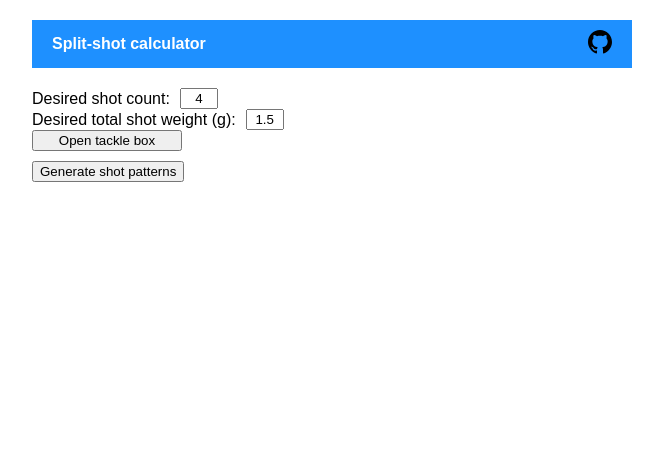
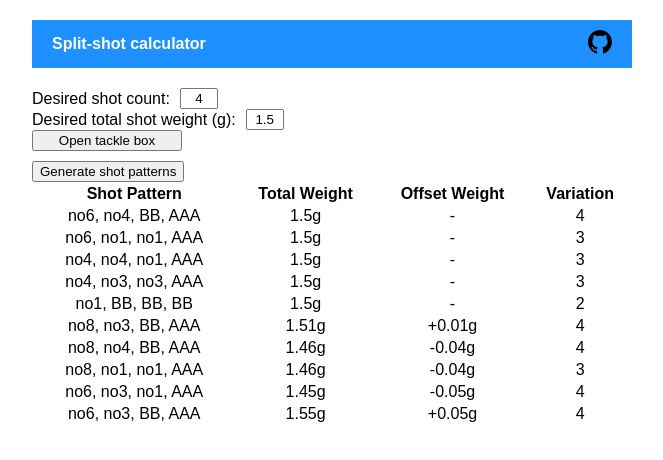
Before and after one commit to wcoots/split-shot-calculator, a React (Create React App) app: page / in a window 1280 px wide. Both pictures are taken after a click on the button "Generate shot patterns". Shown: the top 460 px of the page, without its empty margins (308-971 px from the left). Built offline with nearby package versions, Linux system fonts and the light colour scheme.

Commit message:
added paterns component and table

```diff
--- a/package.json
+++ b/package.json
@@ -20,10 +20,12 @@
         "react": "^18.2.0",
         "react-dom": "^18.2.0",
         "react-scripts": "5.0.1",
+        "react-table": "^7.8.0",
         "typescript": "^4.9.5",
         "web-vitals": "^2.1.4"
     },
     "devDependencies": {
+        "@types/react-table": "^7.7.14",
         "@typescript-eslint/eslint-plugin": "^5.54.0",
         "@typescript-eslint/parser": "^5.54.0",
         "eslint": "^8.42.0",
--- a/src/App.tsx
+++ b/src/App.tsx
@@ -1,13 +1,24 @@
+import { useState } from 'react';
 import './index.css';
 
-import { Header } from './header';
-import { Inputs } from './inputs';
+import Header from './header';
+import Inputs from './inputs';
+import Patterns from './patterns';
+import { ShotPattern } from './types';
 
 function App() {
+    const [shotPatterns, setShotPatterns] = useState<ShotPattern[] | null>(null);
+
+    // Function to handle the response and update the state
+    const handleResponse = (response: ShotPattern[]) => {
+        setShotPatterns(response);
+    };
+
     return (
         <div className="container">
-            {Header()}
-            {Inputs()}
+            <Header />
+            <Inputs returnShotPatterns={handleResponse} />
+            <Patterns shotPatterns={shotPatterns} />
         </div>
     );
 }
--- a/src/header.tsx
+++ b/src/header.tsx
@@ -1,6 +1,6 @@
 import './index.css';
 
-export function Header() {
+function Header() {
     return (
         <div className="header">
             <b>Split-shot calculator</b>
@@ -13,3 +13,5 @@ export function Header() {
         </div>
     );
 }
+
+export default Header;
--- a/src/inputs.tsx
+++ b/src/inputs.tsx
@@ -1,8 +1,9 @@
 import { useState, ChangeEvent } from 'react';
 import './index.css';
 import { shotDictionary, calculateShotPatterns } from './shot';
+import type { ShotPattern } from './types';
 
-export function Inputs() {
+function Inputs({ returnShotPatterns }: { returnShotPatterns: (response: ShotPattern[]) => void }) {
     // DESIRED SHOT COUNT
     const [desiredShotCount, setDesiredShotCount] = useState('4');
 
@@ -67,12 +68,7 @@ export function Inputs() {
         return radioRows;
     }
 
-    // SUBMIT
-    const [response, setResponse] = useState('');
-
     function handleSubmit() {
-        setResponse('');
-
         const availableShotSizes = Object.entries(shotSelection)
             .filter(([, shot]) => shot.defaultSelected)
             .map(([name]) => name);
@@ -83,9 +79,7 @@ export function Inputs() {
             desiredWeightGrams: +desiredWeightGrams
         });
 
-        console.log('done!');
-
-        setResponse(JSON.stringify(functionResponse));
+        returnShotPatterns(functionResponse);
     }
 
     return (
@@ -122,3 +116,5 @@ export function Inputs() {
         </div>
     );
 }
+
+export default Inputs;
--- /dev/null
+++ b/src/patterns.tsx
@@ -0,0 +1,82 @@
+import { useMemo } from 'react';
+import { useTable, Column } from 'react-table';
+import './index.css';
+import type { ShotPattern } from './types';
+
+function Patterns({ shotPatterns }: { shotPatterns: ShotPattern[] | null }) {
+    if (!shotPatterns) {
+        return <div />;
+    }
+
+    const columns: Column<ShotPattern>[] = useMemo(
+        () => [
+            {
+                Header: 'Shot Pattern',
+                accessor: 'shotPattern',
+                Cell: ({ value }: { value: string[] }) => <div>{value.join(', ')}</div>
+            },
+            {
+                Header: 'Total Weight',
+                accessor: 'totalWeightGrams',
+                Cell: ({ value }: { value: number }) => <div>{value}g</div>
+            },
+            {
+                Header: 'Offset Weight',
+                accessor: 'offsetWeightGrams',
+                Cell: ({ value }: { value: number }) => {
+                    if (value > 0) {
+                        return <div>+{value}g</div>;
+                    } else if (value < 0) {
+                        return <div>{value}g</div>;
+                    } else {
+                        return <div>-</div>;
+                    }
+                }
+            },
+            {
+                Header: 'Variation',
+                accessor: 'variation'
+            }
+        ],
+        []
+    );
+
+    const { getTableProps, getTableBodyProps, headerGroups, rows, prepareRow } = useTable({
+        columns,
+        data: shotPatterns
+    });
+
+    return (
+        <table {...getTableProps()} style={{ width: '100%' }}>
+            <thead>
+                {headerGroups.map((headerGroup, index) => (
+                    <tr {...headerGroup.getHeaderGroupProps()} key={index}>
+                        {headerGroup.headers.map((column, index) => (
+                            <th {...column.getHeaderProps()} key={index}>
+                                {column.render('Header')}
+                            </th>
+                        ))}
+                    </tr>
+                ))}
+            </thead>
+
+            <tbody {...getTableBodyProps()}>
+                {rows.map((row, index) => {
+                    prepareRow(row);
+                    return (
+                        <tr {...row.getRowProps()} key={index}>
+                            {row.cells.map((cell, index) => (
+                                <td {...cell.getCellProps()} key={index}>
+                                    {' '}
+                                    {cell.render('Cell')}
+                                </td>
+                            ))}
+                        </tr>
+                    );
+                })}
+            </tbody>
+        </table>
+    );
+}
+
+export default Patterns;
--- a/src/shot.ts
+++ b/src/shot.ts
@@ -1,4 +1,4 @@
-import type { ShotSpecifications, ShotDictionary } from './types';
+import type { ShotSpecifications, ShotDictionary, ShotPattern } from './types';
 
 export const shotDictionary: ShotDictionary = {
     '3SSG': { name: '3SSG', weightGrams: 4.8, defaultSelected: false },
@@ -23,7 +23,9 @@ export const shotDictionary: ShotDictionary = {
 };
 
 function calculateTotalShotWeight(shotPattern: ShotSpecifications[]) {
-    return shotPattern.reduce((totalWeight, shot) => (totalWeight += shot.weightGrams), 0);
+    return +shotPattern
+        .reduce((totalWeight, shot) => (totalWeight += shot.weightGrams), 0)
+        .toFixed(2);
 }
 
 export function calculateShotPatterns({
@@ -61,17 +63,12 @@ export function calculateShotPatterns({
         throw new Error('Total shot weight must be greater than zero.');
     }
 
-    const shotPatterns: {
-        shotPattern: string[];
-        totalWeightGrams: number;
-        offsetWeightGrams: number;
-        variation: number;
-    }[] = [];
+    const shotPatterns: ShotPattern[] = [];
 
     function generateCombinations(currentCombination: ShotSpecifications[], startingIndex: number) {
         if (currentCombination.length === desiredShotCount) {
             const totalWeightGrams = calculateTotalShotWeight(currentCombination);
-            const offsetWeightGrams = Math.abs(desiredWeightGrams - totalWeightGrams);
+            const offsetWeightGrams = +(totalWeightGrams - desiredWeightGrams).toFixed(2);
             const variation = Array.from(new Set(currentCombination.map((c) => c.name))).length;
             shotPatterns.push({
                 shotPattern: currentCombination.map((shot) => shot.name),
@@ -94,7 +91,8 @@ export function calculateShotPatterns({
     return shotPatterns
         .sort((shotPatternA, shotPatternB) => {
             return (
-                shotPatternA.offsetWeightGrams - shotPatternB.offsetWeightGrams ||
+                Math.abs(shotPatternA.offsetWeightGrams) -
+                    Math.abs(shotPatternB.offsetWeightGrams) ||
                 shotPatternB.variation - shotPatternA.variation
             );
         })
```
Also changed, not shown: src/types.ts (+7 -0 lines), 1 other file (tests, documents, lock files or other folders).
